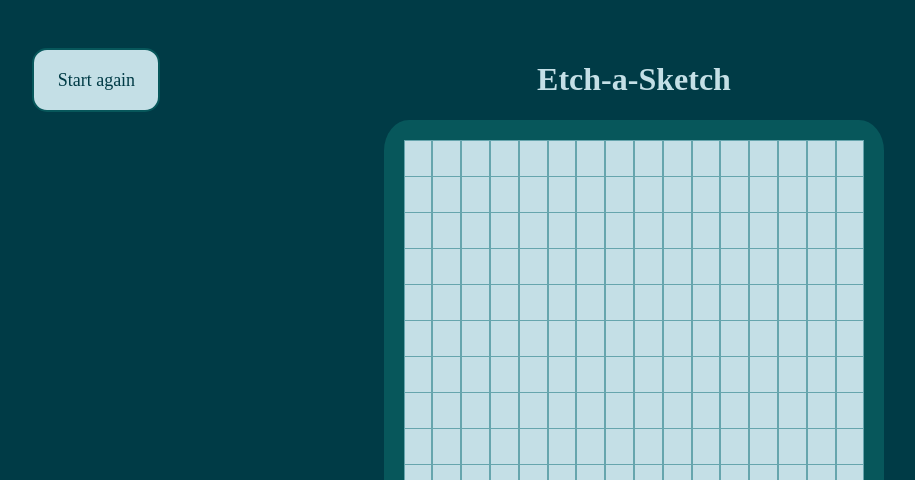
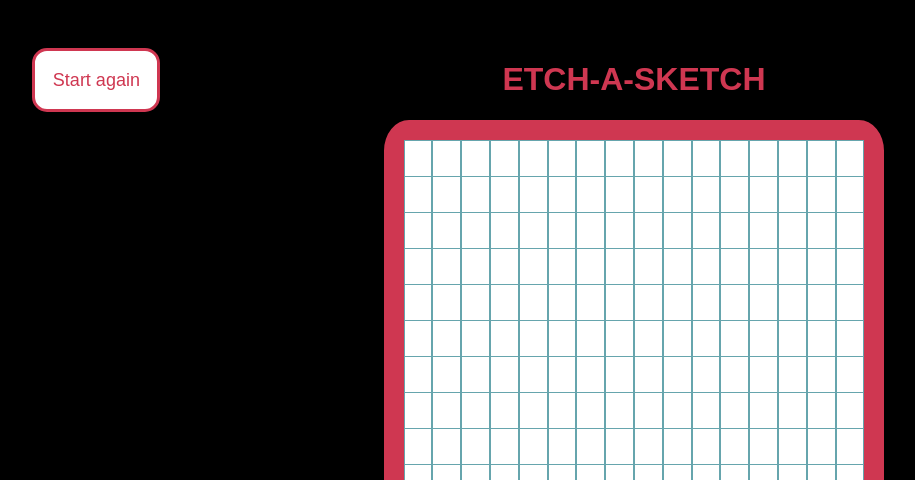
Before and after one commit to sebradoarga/etch-a-sketch, a plain HTML site: page index.html in a window 1280 px wide. Shown: the top 480 px of the page, without its empty margins (6-921 px from the left). Drawn offline with Linux system fonts and the light colour scheme.

Commit message:
Switch to different style
Hover sets a random color

```diff
--- a/css/style.css
+++ b/css/style.css
@@ -1,3 +1,7 @@
+body {
+    font-family: arial;
+}
+
 #container {
     width: 100%;
     height: 100%;
@@ -7,12 +11,13 @@
     left: 0;
     bottom: 0;
     margin: auto;
-    background: #003B46;
+    background: black;
     display: flex;
 }
 
 #pageTitle {
-    color: #C4DFE6;
+    color: rgb(207, 55, 81);
+    text-transform: uppercase;
 }
 
 #board-area {
@@ -32,7 +37,7 @@
 #board {
     width: 45%;
     height: 80%;
-    border: 20px solid #07575b;
+    border: 20px solid rgb(207, 55, 81);
     border-radius: 5%;
     display: flex;
     flex-direction: column;
@@ -47,7 +52,7 @@
 .square {
     width: 100%;
     height: 100%;
-    background: #C4DFE6;
+    background: white;
     border: 1px solid #66a5ad;
 }
 
@@ -63,13 +68,13 @@ button {
     top: 6%;
     border-radius: 15px;
     font-size: 18px;
-    background: #C4DFE6;
-    border: 2px solid #07575b;
-    color: #003B46;
+    background: white;
+    border: 3px solid rgb(207, 55, 81);
+    color: rgb(207, 55, 81);
     cursor: pointer;
 }
 
 button:hover {
     transform:scale(1.05);
-    border: 2px solid rgb(248, 238, 146);
+    border: 2px solid rgb(248, 230, 70);
 }
--- a/js/script.js
+++ b/js/script.js
@@ -9,8 +9,6 @@ boardArea.appendChild(pageTitle);
 let board;
 
 let squareNumber = 16;
-
-
 const makeBoard = () => {
     board = document.createElement("div");
     board.setAttribute("id", "board");
@@ -19,18 +17,19 @@ const makeBoard = () => {
         let boardRow = document.createElement("div");
         boardRow.classList.add("boardRow");
         board.appendChild(boardRow);
-        console.log("made row");
         for(let j = 0; j < squareNumber; j++) {
             let square = document.createElement("div");
             square.classList.add("square");
             boardRow.appendChild(square);
-            console.log("made squares");
         }
     }
     let squares = board.querySelectorAll(".square");
 squares.forEach((square) => {
     square.addEventListener("mouseover", (e) => {
-        square.setAttribute("id", "touched");
+        if(square.id != "touched") {
+            square.style.backgroundColor = "#" + Math.floor(Math.random()*16777215).toString(16);
+            square.setAttribute("id", "touched");
+        }
     })
 })
 }
@@ -38,7 +37,13 @@ squares.forEach((square) => {
 makeBoard();
 
 restartButton.addEventListener("click", (e) => {
-    squareNumber = parseInt(prompt("How many squares should the next board have on each side? (2 - 100)"));
+    squareNumber = parseInt(prompt("How many squares should the next board have on each side? (100 max)"));
+    console.log(squareNumber);
+    if(squareNumber > 100) {
+        squareNumber = 100;
+    } else if(!(squareNumber > 0 && squareNumber < 100)) {
+        squareNumber = 16;
+    }
     boardArea.removeChild(board);
     makeBoard();
 })
```
